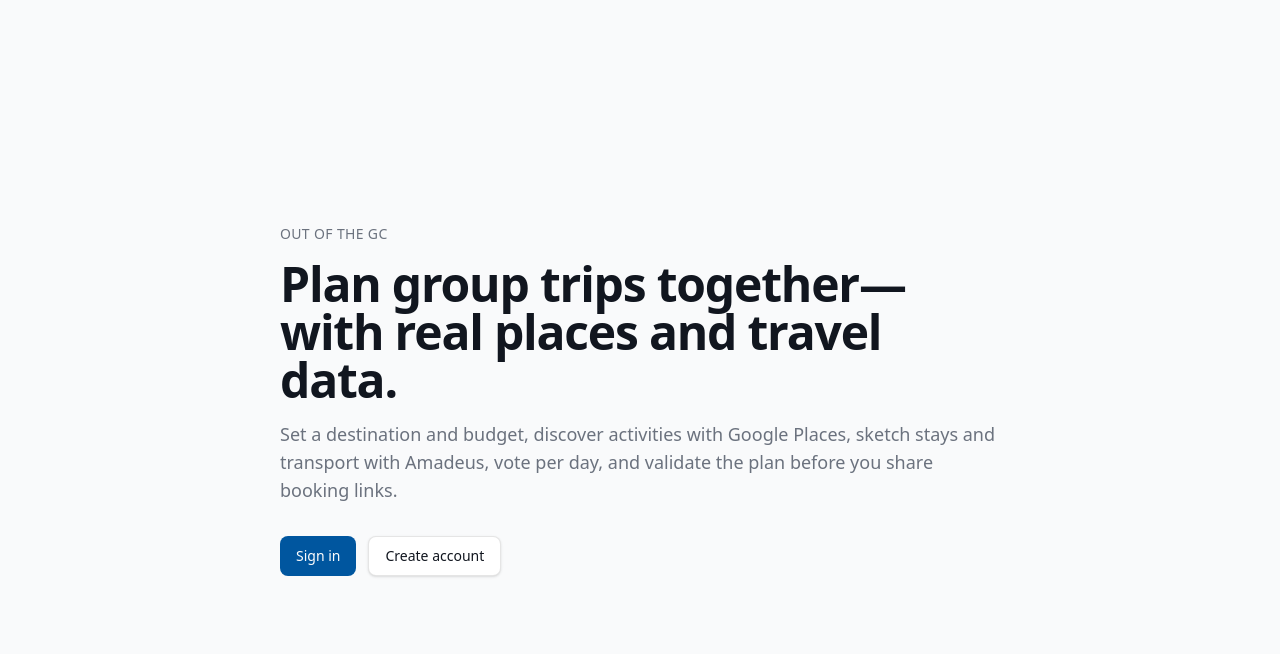
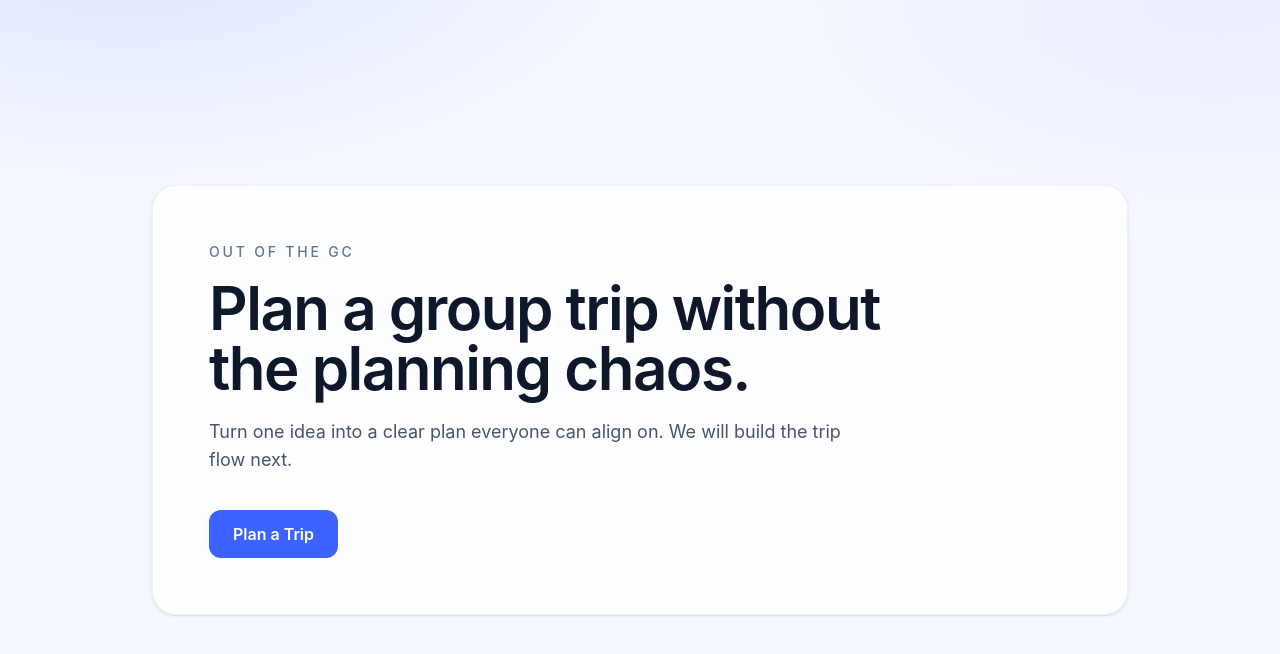
Before and after one commit to rexchao1/out-the-gc, a Next.js app: page / in a window 1280 px wide. Shown: the top 654 px of the page. Built offline with nearby package versions, Linux system fonts and the light colour scheme; no server answers.

Commit message:
refactor: update package dependencies, simplify scripts, and enhance layout styles

```diff
--- a/app/globals.css
+++ b/app/globals.css
@@ -1,19 +1,33 @@
 @import "tailwindcss";
 
-@theme {
-  --font-sans: ui-sans-serif, system-ui, sans-serif, "Apple Color Emoji", "Segoe UI Emoji";
-  --color-background: oklch(0.985 0.002 247);
-  --color-foreground: oklch(0.2 0.02 260);
-  --color-card: oklch(1 0 0);
-  --color-muted: oklch(0.55 0.02 260);
-  --color-accent: oklch(0.45 0.14 250);
-  --color-accent-foreground: oklch(0.99 0 0);
-  --radius-sm: 0.375rem;
-  --radius-md: 0.5rem;
+:root {
+  --background: #f5f7ff;
+  --foreground: #101322;
+  --accent: #3c63ff;
+  --accent-foreground: #ffffff;
+}
+
+* {
+  box-sizing: border-box;
+}
+
+html,
+body {
+  margin: 0;
+  min-height: 100%;
 }
 
 body {
-  background: var(--color-background);
-  color: var(--color-foreground);
-  font-family: var(--font-sans);
+  background:
+    radial-gradient(1000px 500px at 10% -10%, #dce5ff 0%, transparent 55%),
+    radial-gradient(800px 400px at 95% 0%, #e9edff 0%, transparent 60%),
+    var(--background);
+  color: var(--foreground);
+  font-family:
+    Inter,
+    ui-sans-serif,
+    system-ui,
+    -apple-system,
+    "Segoe UI",
+    sans-serif;
 }
--- a/app/layout.tsx
+++ b/app/layout.tsx
@@ -1,22 +1,15 @@
 import type { Metadata } from "next";
 import "./globals.css";
-import { SessionProvider } from "@/components/session-provider";
 
 export const metadata: Metadata = {
-  title: "Out of the GC — Group trip planner",
-  description: "Collaborative AI-assisted group trip planning with real places and travel data.",
+  title: "Out of the GC",
+  description: "Plan your next group trip.",
 };
 
-export default function RootLayout({
-  children,
-}: Readonly<{
-  children: React.ReactNode;
-}>) {
+export default function RootLayout({ children }: { children: React.ReactNode }) {
   return (
     <html lang="en">
-      <body className="min-h-screen antialiased">
-        <SessionProvider>{children}</SessionProvider>
-      </body>
+      <body>{children}</body>
     </html>
   );
 }
--- a/app/page.tsx
+++ b/app/page.tsx
@@ -1,36 +1,21 @@
-import Link from "next/link";
-import { auth } from "@/auth";
-import { Button } from "@/components/ui/button";
-
-export default async function HomePage() {
-  const session = await auth();
-
+export default function HomePage() {
   return (
-    <div className="mx-auto flex min-h-screen max-w-3xl flex-col justify-center gap-8 px-6 py-16">
-      <div className="space-y-4">
-        <p className="text-sm font-medium uppercase tracking-wide text-[var(--color-muted)]">Out of the GC</p>
-        <h1 className="text-4xl font-semibold tracking-tight sm:text-5xl">Plan group trips together—with real places and travel data.</h1>
-        <p className="text-lg text-[var(--color-muted)]">
-          Set a destination and budget, discover activities with Google Places, sketch stays and transport with Amadeus, vote per day, and
-          validate the plan before you share booking links.
+    <main className="mx-auto flex min-h-screen max-w-5xl items-center px-6 py-16">
+      <section className="w-full rounded-3xl border border-black/5 bg-white/80 p-10 shadow-sm backdrop-blur sm:p-14">
+        <p className="mb-4 text-sm font-medium uppercase tracking-[0.2em] text-slate-500">Out of the GC</p>
+        <h1 className="max-w-2xl text-4xl font-semibold tracking-tight text-slate-900 sm:text-6xl">
+          Plan a group trip without the planning chaos.
+        </h1>
+        <p className="mt-5 max-w-2xl text-lg text-slate-600">
+          Turn one idea into a clear plan everyone can align on. We will build the trip flow next.
         </p>
-      </div>
-      <div className="flex flex-wrap gap-3">
-        {session?.user ? (
-          <Button asChild>
-            <Link href="/trips">Your trips</Link>
-          </Button>
-        ) : (
-          <>
-            <Button asChild>
-              <Link href="/login">Sign in</Link>
-            </Button>
-            <Button variant="secondary" asChild>
-              <Link href="/register">Create account</Link>
-            </Button>
-          </>
-        )}
-      </div>
-    </div>
+        <button
+          type="button"
+          className="mt-9 inline-flex items-center rounded-xl bg-[var(--accent)] px-6 py-3 text-base font-semibold text-[var(--accent-foreground)] transition hover:opacity-90"
+        >
+          Plan a Trip
+        </button>
+      </section>
+    </main>
   );
 }
--- a/eslint.config.mjs
+++ b/eslint.config.mjs
@@ -7,6 +7,11 @@ const __dirname = dirname(__filename);
 
 const compat = new FlatCompat({ baseDirectory: __dirname });
 
-const eslintConfig = [...compat.extends("next/core-web-vitals", "next/typescript")];
+const eslintConfig = [
+  {
+    ignores: [".next/**", "node_modules/**", "next-env.d.ts"],
+  },
+  ...compat.extends("next/core-web-vitals", "next/typescript"),
+];
 
 export default eslintConfig;
--- a/tsconfig.json
+++ b/tsconfig.json
@@ -13,8 +13,7 @@
     "isolatedModules": true,
     "jsx": "preserve",
     "incremental": true,
-    "plugins": [{ "name": "next" }],
-    "paths": { "@/*": ["./*"] }
+    "plugins": [{ "name": "next" }]
   },
   "include": ["next-env.d.ts", "**/*.ts", "**/*.tsx", ".next/types/**/*.ts"],
   "exclude": ["node_modules"]
```
Also changed, not shown: package.json (+14 -36 lines), 1 other file (tests, documents, lock files or other folders).
